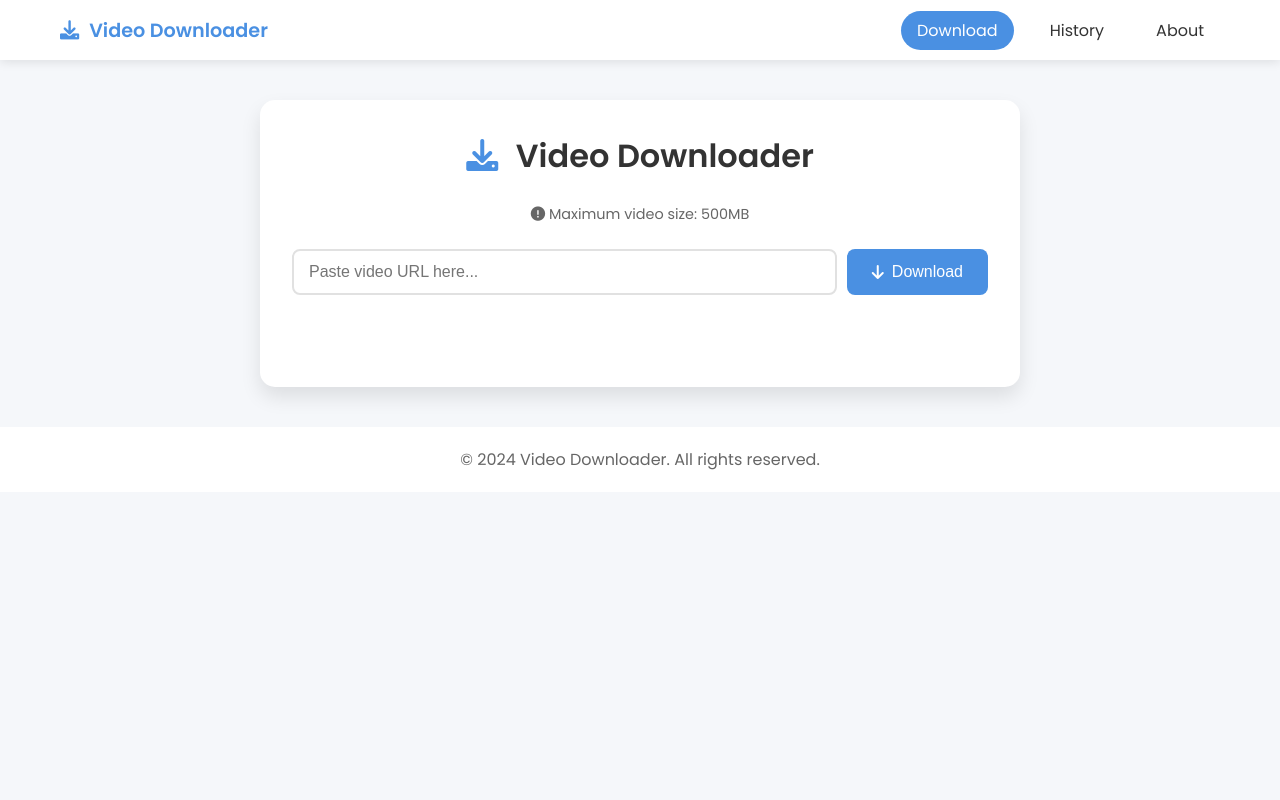
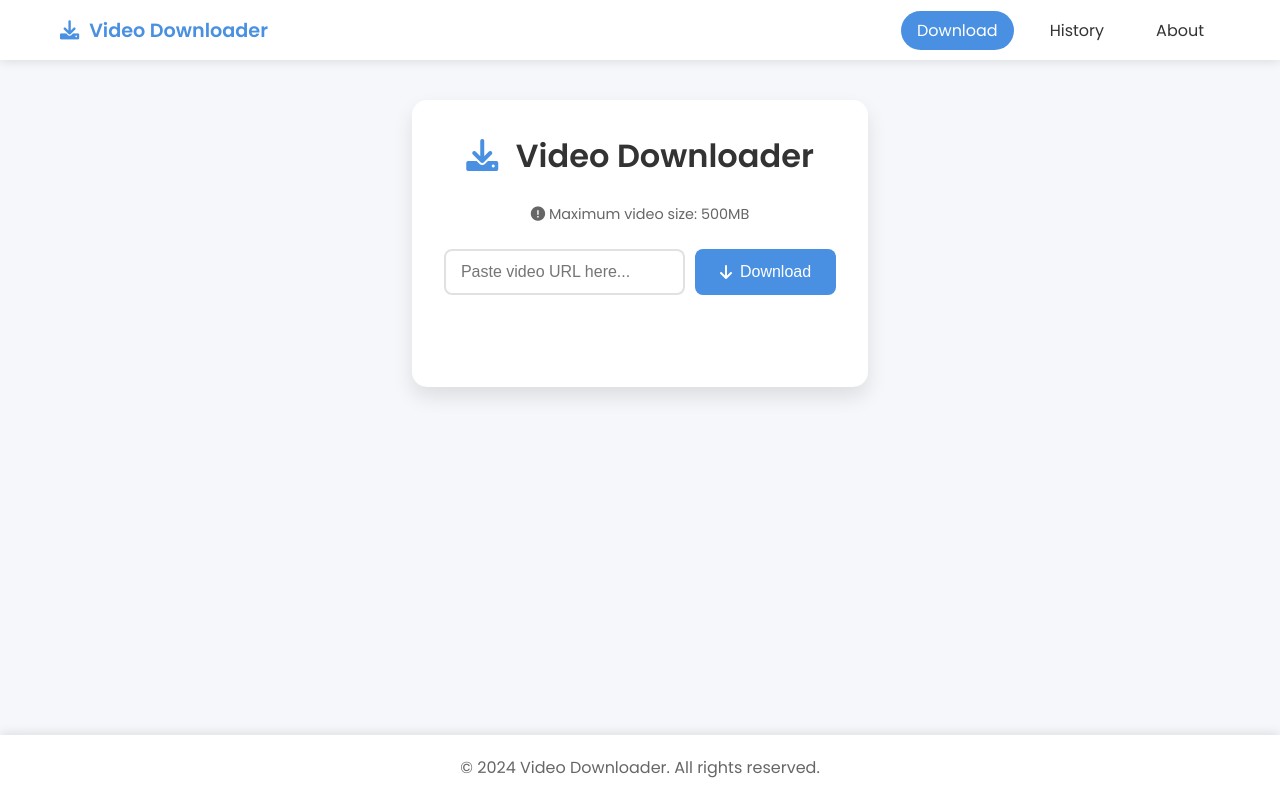
Before and after one commit to oncorphinchus/niggalink-final, a plain HTML site: page index.html in a window 1280 px wide. Both pictures are taken after a click on the link "Download". Drawn offline with Linux system fonts and the light colour scheme.

Commit message:
updated not wokring tab navigaition and footer position

```diff
--- a/static/Script.js
+++ b/static/Script.js
@@ -1,3 +1,33 @@
+// Make sure this is at the top of your Script.js file
+document.addEventListener('DOMContentLoaded', () => {
+    // Add click handlers for navigation
+    document.querySelectorAll('.nav-links a').forEach(link => {
+        link.addEventListener('click', (e) => {
+            e.preventDefault();
+
+            // Remove active class from all links
+            document.querySelectorAll('.nav-links a').forEach(l => {
+                l.classList.remove('active');
+            });
+
+            // Add active class to clicked link
+            e.target.classList.add('active');
+
+            // Hide all tab contents
+            document.querySelectorAll('.tab-content').forEach(tab => {
+                tab.classList.remove('active');
+            });
+
+            // Show selected tab content
+            const tabId = e.target.getAttribute('data-tab');
+            document.getElementById(tabId).classList.add('active');
+        });
+    });
+
+    // Initialize history display
+    updateHistoryDisplay();
+});
+
 // Utility function to sanitize HTML and prevent XSS attacks
 function escapeHtml(str) {
     if (!str) return ''; // Return empty string if input is null or undefined
--- a/static/Styles.css
+++ b/static/Styles.css
@@ -21,6 +21,8 @@ body {
     background-color: var(--background-color);
     min-height: 100vh;
     padding-top: var(--nav-height);
+    display: flex;
+    flex-direction: column;
 }
 
 /* Navigation */
@@ -79,6 +81,7 @@ body {
     max-width: 800px;
     margin: 40px auto;
     padding: 0 20px;
+    flex: 1;
 }
 
 .card {
@@ -167,7 +170,8 @@ body {
     padding: 20px;
     color: #666;
     background: var(--card-background);
-    margin-top: 40px;
+    margin-top: auto;
+    box-shadow: 0 -2px 10px rgba(0, 0, 0, 0.1);
 }
 
 /* Animations */
```
